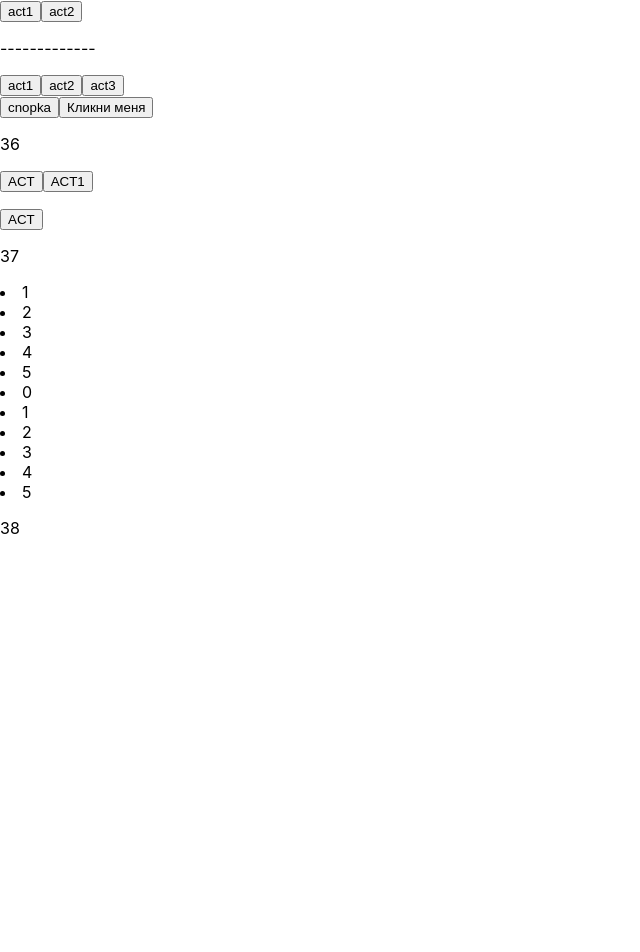
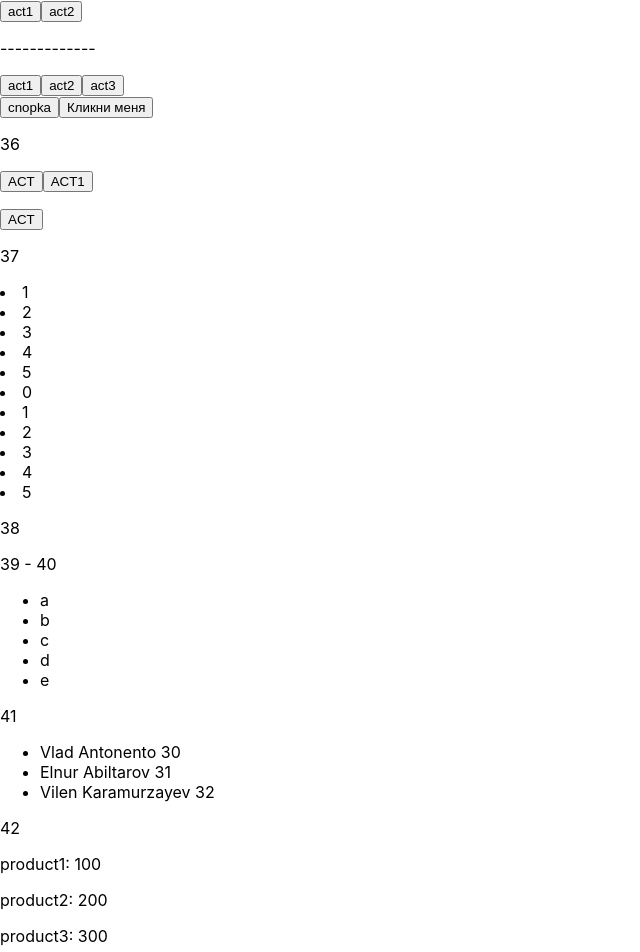
Before and after one commit to Vilen-lfk/React_tasks, a React (Create React App) app: page / in a window 1280 px wide. Shown: the top 952 px of the page, without its empty margins (0-640 px from the left). Before the commit the page ends 800 px from the top, so only its background shows below. Built offline with nearby package versions, Linux system fonts and the light colour scheme.

Commit message:
42 tasks

```diff
--- a/src/App1.js
+++ b/src/App1.js
@@ -41,6 +41,36 @@ function App1() {
     for(let i = 0; i <= 5; i++){
         arr.push(<li>{i}</li>)
     }
+    //39 => 40
+    const mrr = ['a','b','c','d','e']
+    const res = mrr.map(function(item, index) {
+        return <li key={index}>{item}</li>
+    })
+    //41
+    const users = [
+        {name: 'Vlad ', surn: 'Antonento ', age: 30},
+        {name: 'Elnur ', surn: 'Abiltarov ', age: 31},
+        {name: 'Vilen ', surn: 'Karamurzayev ', age: 32},
+    ];
+    const prods = users.map(function(use, index){
+        return <li key = {index}>
+            <span>{use.name}</span>
+            <span>{use.surn}</span>
+            <span>{use.age}</span>
+        </li>
+    });
+    // 42
+    const lol = [
+        {id: 1, name: 'product1: ', cost: 100},
+	    {id: 2, name: 'product2: ', cost: 200},
+	    {id: 3, name: 'product3: ', cost: 300},
+    ]
+    const vlad = lol.map(function(item){
+        return <p key = {item.id}>
+            <span>{item.name}</span>
+            <span>{item.cost}</span>
+        </p>
+    })
 	return(
     <>
     <div>
@@ -65,6 +95,12 @@ function App1() {
     <p>{arr}</p>
     <p>38</p>
     <ul>{arr1}</ul>
+    <p>39 - 40</p>
+    <ul>{res}</ul>
+    <p>41</p>
+    <ul>{prods}</ul>
+    <p>42</p>
+    <p>{vlad}</p>
     </>
     );
 }
```
